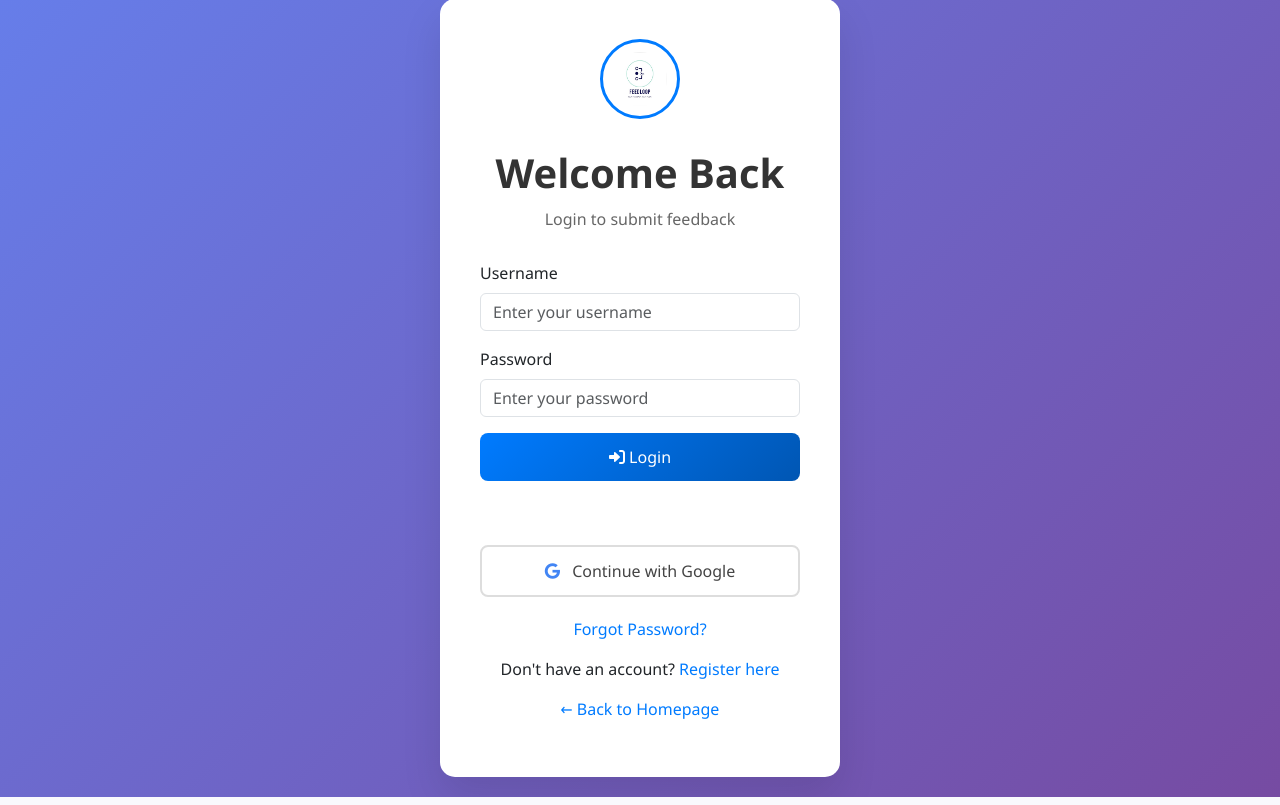
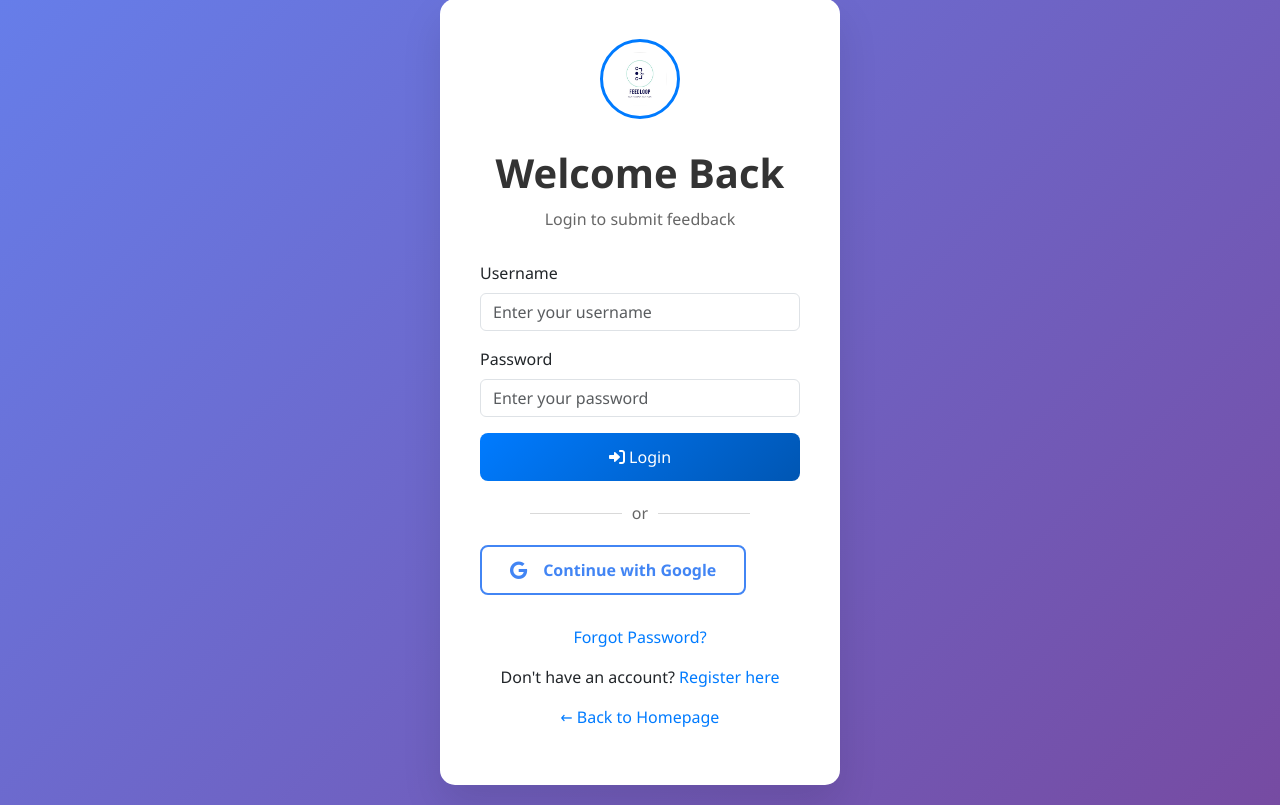
Before and after one commit to fredrexsalac/feedloop, a PHP site: page /feedloop/auth/login.php in a window 1280 px wide. Shown: the part 21-826 px from the top of the page. Run offline with PHP 8.4, Linux system fonts and the light colour scheme.

Commit message:
admin modified

```diff
--- a/assets/css/auth/login.css
+++ b/assets/css/auth/login.css
@@ -81,9 +81,11 @@ body {
 .divider {
     display: flex;
     align-items: center;
+    justify-content: center;
     text-align: center;
-    margin: 20px 0;
-    color: rgba(255, 255, 255, 0.75);
+    margin: 20px auto;
+    max-width: 220px;
+    color: #666;
     font-weight: 500;
 }
 
@@ -91,7 +93,7 @@ body {
 .divider::after {
     content: '';
     flex: 1;
-    border-bottom: 1px solid rgba(255, 255, 255, 0.3);
+    border-bottom: 1px solid #d9d9d9;
 }
 
 .divider span {
@@ -99,31 +101,32 @@ body {
 }
 
 .btn-google {
-    width: 100%;
-    padding: 12px;
-    background: #fff;
-    color: #444;
-    border: 2px solid #ddd;
+    display: inline-flex;
+    align-items: center;
+    justify-content: center;
+    gap: 8px;
+    padding: 11px 28px;
+    background: transparent;
+    color: #4285f4;
+    border: 2px solid #4285f4;
     border-radius: 8px;
     font-size: 16px;
-    font-weight: 500;
+    font-weight: 600;
     cursor: pointer;
-    transition: all 0.3s ease;
+    transition: all 0.25s ease;
     text-decoration: none;
-    display: block;
-    text-align: center;
-    margin-top: 10px;
+    margin: 0 auto 10px;
 }
 
 .btn-google:hover {
-    background: #f8f9fa;
-    border-color: #4285f4;
-    color: #4285f4;
-    box-shadow: 0 2px 8px rgba(66, 133, 244, 0.2);
+    background: #4285f4;
+    color: #fff;
+    box-shadow: 0 4px 14px rgba(66, 133, 244, 0.25);
 }
 
 .btn-google i {
-    color: #4285f4;
+    color: inherit;
+    font-size: 18px;
 }
 
 .login-links a {
```
